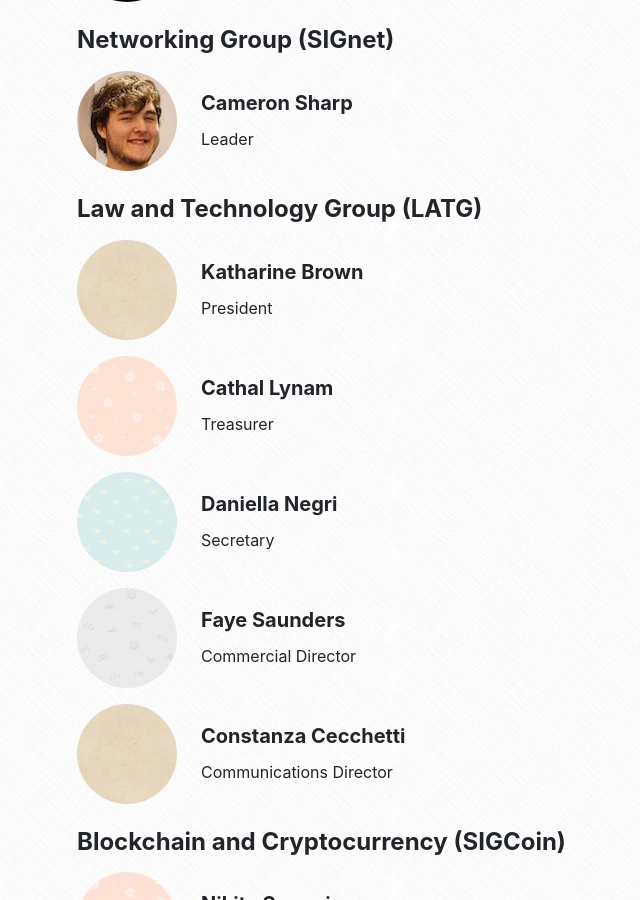
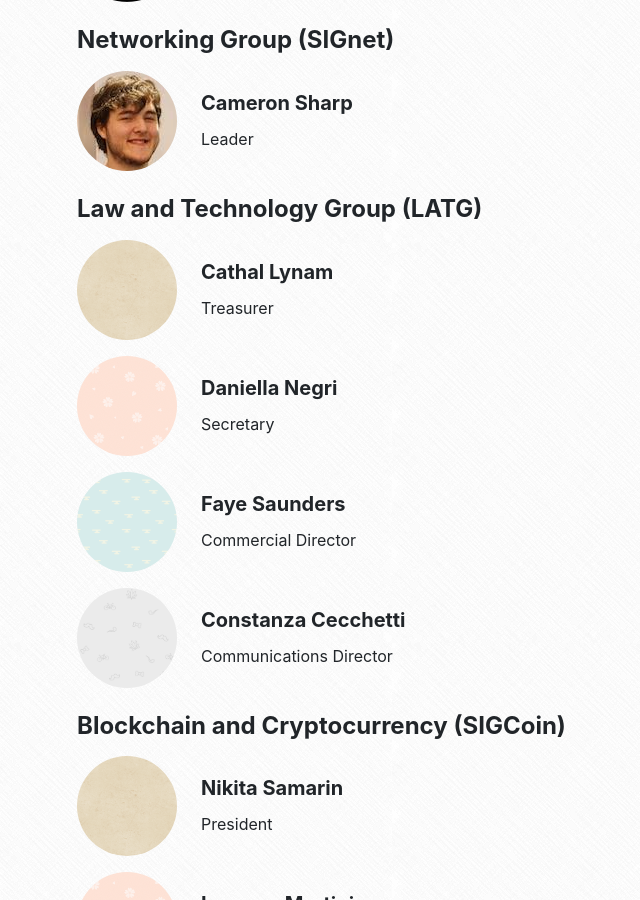
Before and after one commit to compsoc-edinburgh/website, a Jekyll site: the page built from _pages/team.html, in a window 1280 px wide and 900 px high, scrolled down 2957 px. Shown: the whole window, without its empty margins (8-648 px from the left). Built offline with Jekyll 4.4.1, drawn with Linux system fonts in a browser that asks for light colours; nearby versions of some CDN libraries.

Commit message:
Remove person

```diff
--- a/_data/committee/2017-2018.yml
+++ b/_data/committee/2017-2018.yml
@@ -94,9 +94,6 @@ teams:
 
   - name: Law and Technology Group (LATG)
     members:
-      - name: Katharine Brown
-        role: President
-
       - name: Cathal Lynam
         role: Treasurer
 
```
